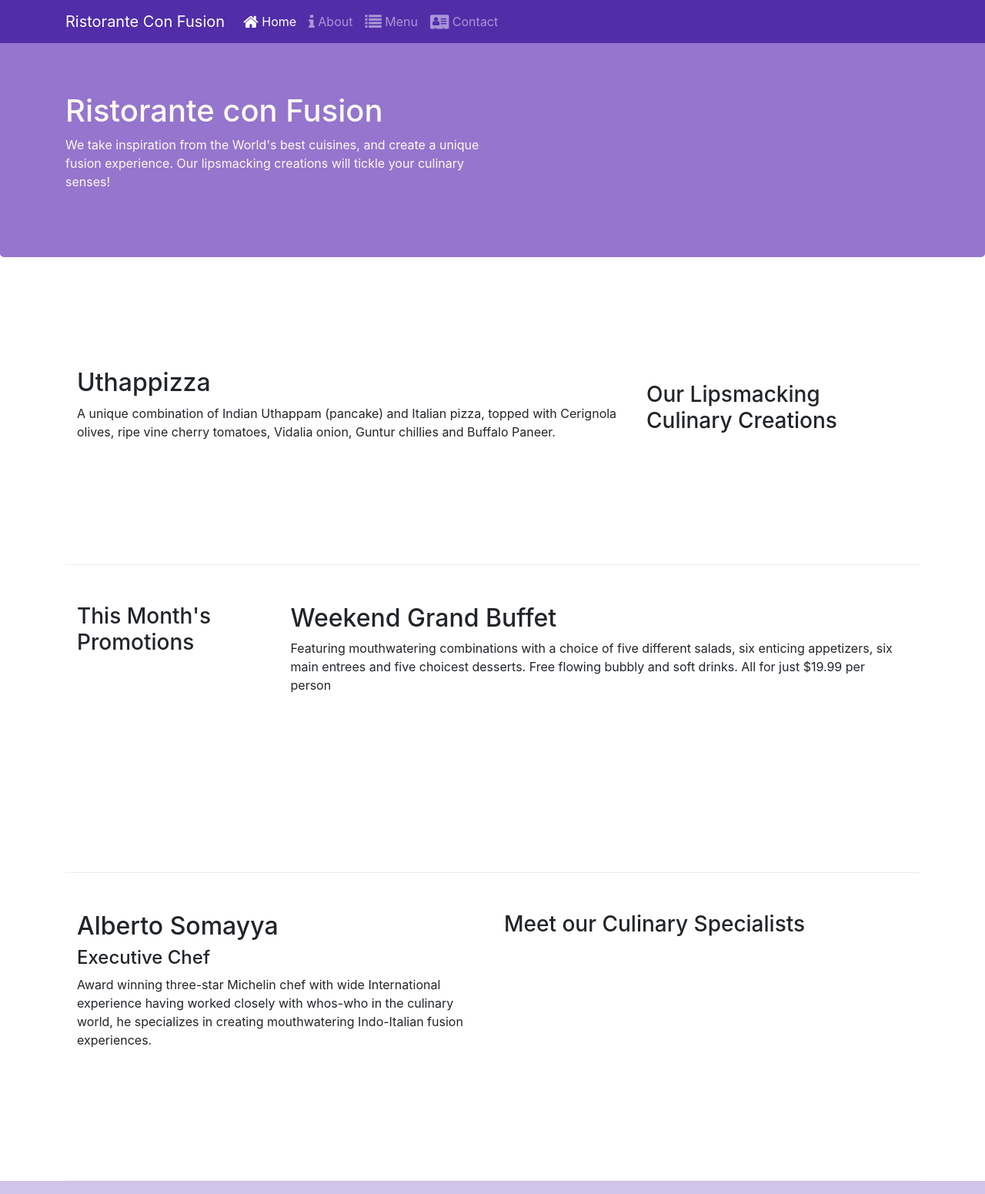
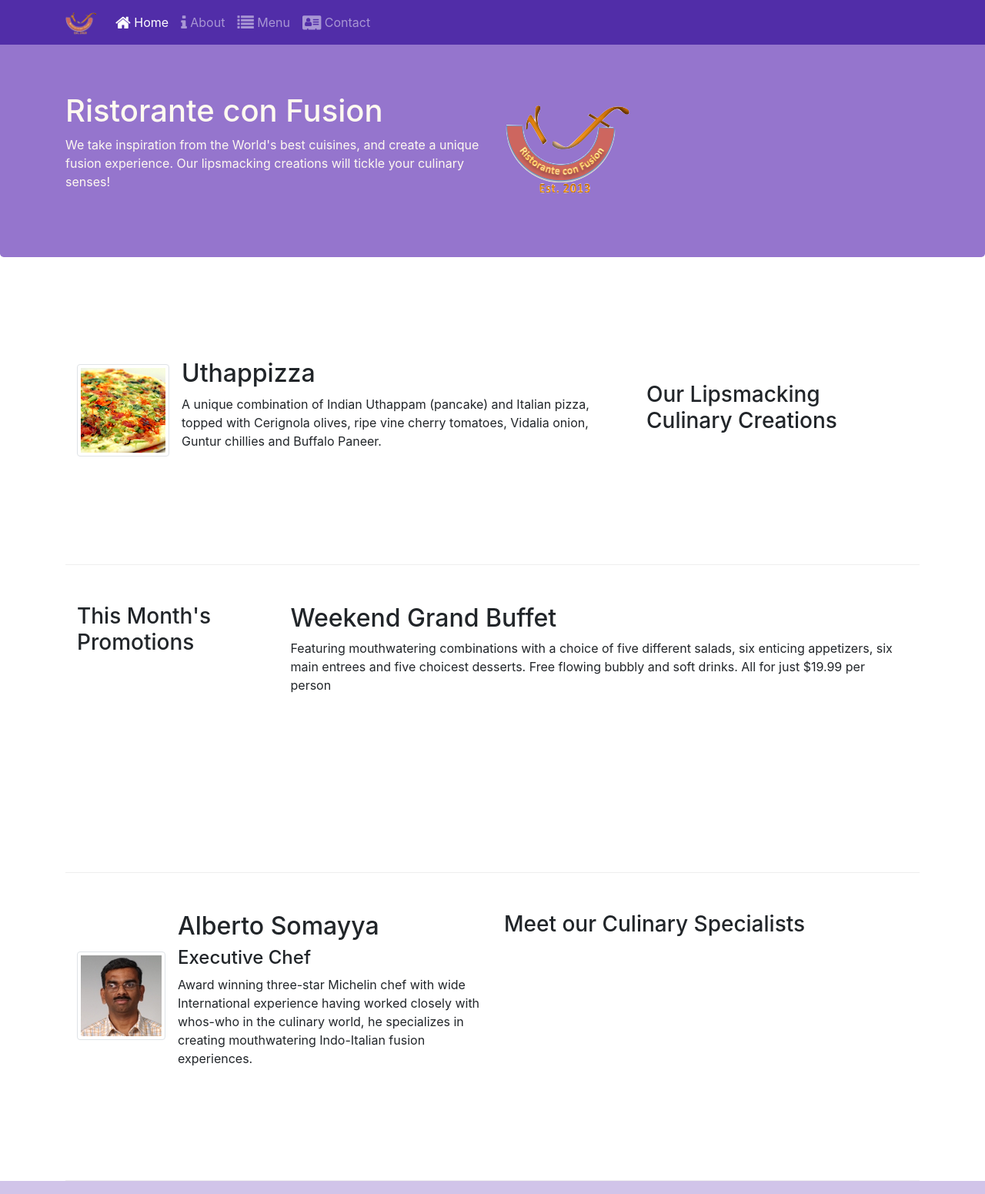
Before and after one commit to vladimirzhirov/git-test, a website: page index.html in a window 1280 px wide. Shown: the top 1551 px of the page at 77% size. Drawn offline with nearby package versions, Linux system fonts and the light colour scheme.

Commit message:
Images and Media

```diff
--- a/index.html
+++ b/index.html
@@ -22,7 +22,7 @@
         <button class="navbar-toggler" type="button" data-toggle="collapse" data-target="#Navbar">
             <span class="navbar-toggler-icon"></span>
         </button>
-        <a class="navbar-brand" href="#">Ristorante Con Fusion</a>
+        <a class="navbar-brand" href="#"><img src="img/logo.png" height="30" width="41"></a>
         <div class="collapse navbar-collapse" id="Navbar">
             <ul class="navbar-nav mr-auto">
                 <li class="nav-item active"><a class="nav-link" href="#"><span class="fa fa-home fa-lg"></span> Home</a>
@@ -44,7 +44,8 @@
                 <p>We take inspiration from the World's best cuisines, and create a unique fusion experience. Our
                     lipsmacking creations will tickle your culinary senses!</p>
             </div>
-            <div class="col-12 col-sm">
+            <div class="col-12 col-sm align-self-center">
+                <img src="img/logo.png" class="img-fluid">
             </div>
         </div>
     </div>
@@ -56,9 +57,21 @@
             <h3>Our Lipsmacking Culinary Creations</h3>
         </div>
         <div class="col col-sm order-sm-first col-md">
-            <h2>Uthappizza</h2>
-            <p>A unique combination of Indian Uthappam (pancake) and Italian pizza, topped with Cerignola olives, ripe
-                vine cherry tomatoes, Vidalia onion, Guntur chillies and Buffalo Paneer.</p>
+
+            <div class="media">
+                <img class="d-flex mr-3 img-thumbnail align-self-center"
+                     src="img/uthappizza.png" alt="Uthappizza">
+                <div class="media-body">
+                    <h2 class="mt-0">Uthappizza</h2>
+                    <p class="d-none d-sm-block">A unique combination of Indian Uthappam (pancake) and
+                        Italian pizza, topped with Cerignola olives, ripe vine
+                        cherry tomatoes, Vidalia onion, Guntur chillies and
+                        Buffalo Paneer.</p>
+                </div>
+            </div>
+
+
+
         </div>
     </div>
     <div class="row row-content">
@@ -77,11 +90,19 @@
             <h3>Meet our Culinary Specialists</h3>
         </div>
         <div class="col-12 col-sm-4 order-sm-first col-md">
-            <h2>Alberto Somayya</h2>
-            <h4>Executive Chef</h4>
-            <p>Award winning three-star Michelin chef with wide International experience having worked closely with
-                whos-who in the culinary world, he specializes in creating mouthwatering Indo-Italian fusion
-                experiences. </p>
+            <div class="media">
+                <img class="d-flex mr-3 img-thumbnail align-self-center"
+                     src="img/alberto.png" alt="Alberto Somayya">
+                <div class="media-body">
+                    <h2 class="mt-0">Alberto Somayya</h2>
+                    <h4>Executive Chef</h4>
+                    <p class="d-none d-sm-block">Award winning three-star Michelin chef with wide
+                        International experience having worked closely with
+                        whos-who in the culinary world, he specializes in
+                        creating mouthwatering Indo-Italian fusion experiences.
+                    </p>
+                </div>
+            </div>
         </div>
     </div>
 </div>
```
Also changed, not shown: aboutus.html (+3 -2 lines), contactus.html (+3 -2 lines), img/alberto.png (added), img/buffet.png (added), img/logo.png (added), img/uthappizza.png (added), 1 other file.
